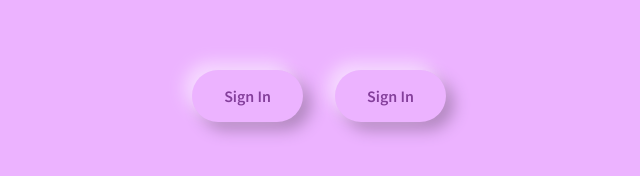
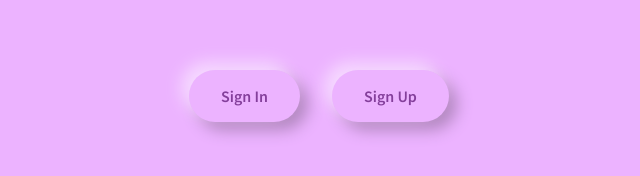
Before and after one commit to siarie/timbul-login-page, a website: page src/html/index.html in a window 1280 px wide. Shown: the part 304-480 px from the top of the page, 321-961 px from the left. Drawn offline with nearby package versions, Linux system fonts and the light colour scheme; files that its build step writes are made by us from their sources.

Commit message:
fix: typo

```diff
--- a/src/html/index.html
+++ b/src/html/index.html
@@ -9,7 +9,7 @@
   <body>
     <div style="display:flex;margin:auto;">
       <a class="button shadow-1" href="./login.html" style="margin: 0 16px;">Sign In</a>
-      <a class="button shadow-1" href="./register.html" style="margin: 0 16px;">Sign In</a>
+      <a class="button shadow-1" href="./register.html" style="margin: 0 16px;">Sign Up</a>
     </div>
   </body>
 </html>
```
